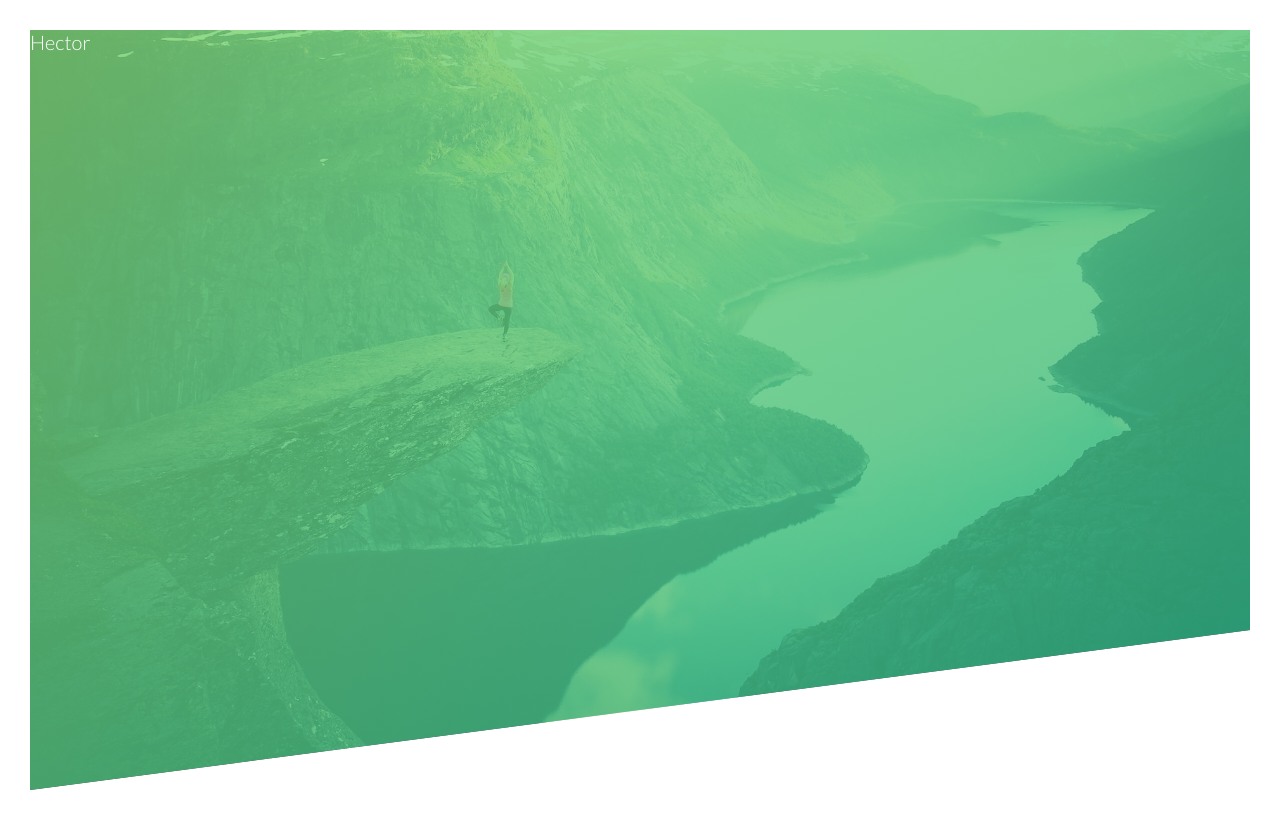
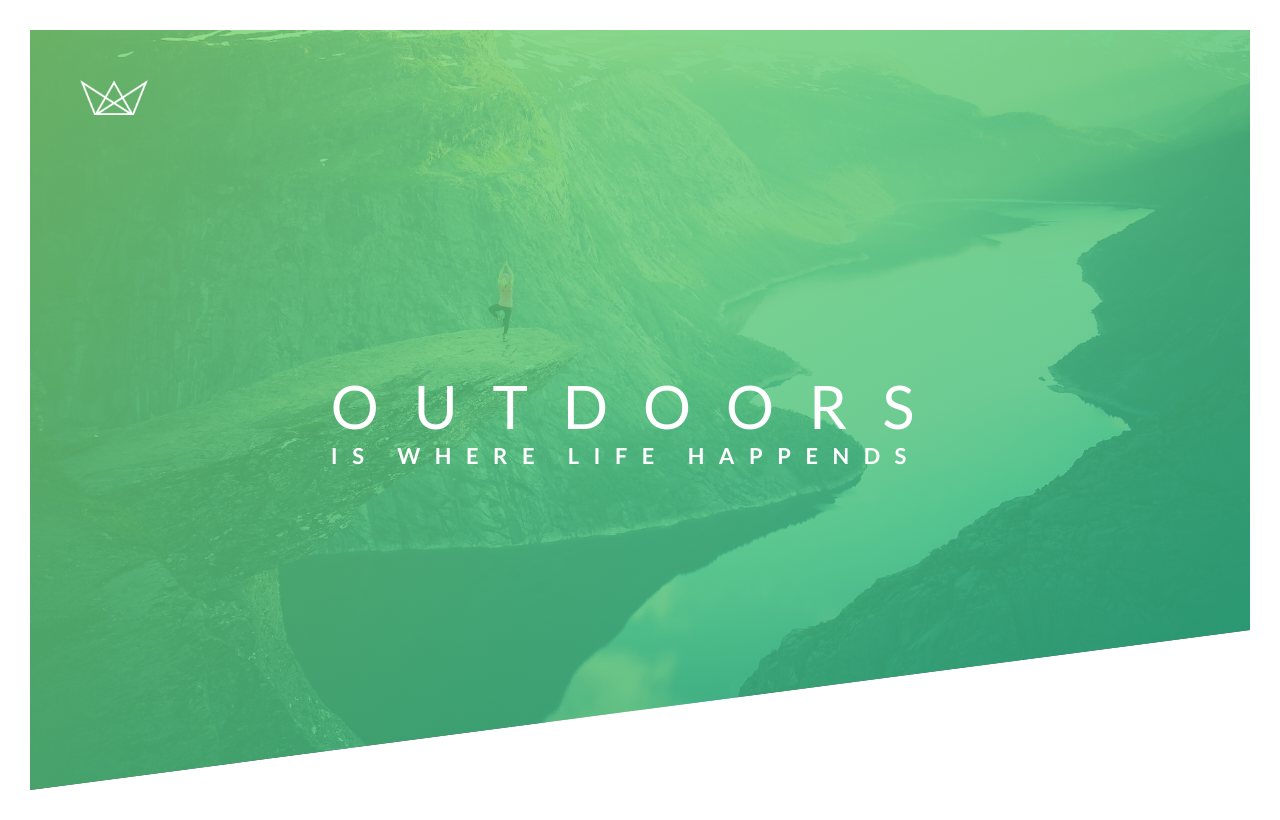
Before and after one commit to hectorlopezv/Advanced-CSS-Sass-Flexbox-Grid-Animations-More-, a plain HTML site: page index.html in a window 1280 px wide. Drawn offline with Linux system fonts and the light colour scheme.

Commit message:
how to use transfrom scale rotate, and thata position is static by deafault, how to use absolute relative fixed, sticky

```diff
--- a/index.html
+++ b/index.html
@@ -11,7 +11,17 @@
 
 <body>
     <header class="header">
-        Hector
+        <div class="header__logo">
+            <img class="header__img"src="resources/img/logo-white.png" alt="Logo Img">
+        </div>
+
+        <div class="header__textbox">
+            <h1 class="header__title">
+                <span class="header__titlemain">outdoors</span>
+                <span class="header__titlesub">is where life happends</span>
+            </h1>
+        </div>
+
     </header>
 
 
--- a/resources/css/style.css
+++ b/resources/css/style.css
@@ -22,9 +22,53 @@ D green #28b485
 */
 .header
 {
+    position: relative;
     height: 95vh;
     background-image: linear-gradient(to right bottom, rgba(126, 213, 111,0.8), rgba(39, 180, 133,0.8)), url(/resources/img/hero.jpg);
     background-size: cover;
     background-position: top;
     clip-path: polygon(0 0, 100% 0, 100% 75vh, 0 100%);
 }
+
+
+.header__logo
+{
+    position: absolute;
+    top: 50px;
+    left: 50px;
+}
+.header__img
+{
+    height: 35px;
+}
+
+.header__textbox
+{
+    position: absolute;
+    top: 50%;
+    left: 50%;
+    transform: translate(-50%, -40%)
+    /*
+    shift elemtn -50 to left
+    shift elemtn -50 to the top
+    */
+}
+.header__title
+{
+    color: #fff;
+    text-transform: uppercase;
+}
+.header__titlemain
+{
+    display: block;
+    font-size: 60px;
+    font-weight: 400;
+    letter-spacing: 35px;
+}
+.header__titlesub
+{
+    display: block;
+    font-weight: 700;
+    font-size: 22px;
+    letter-spacing: 14.5px;
+}
```
